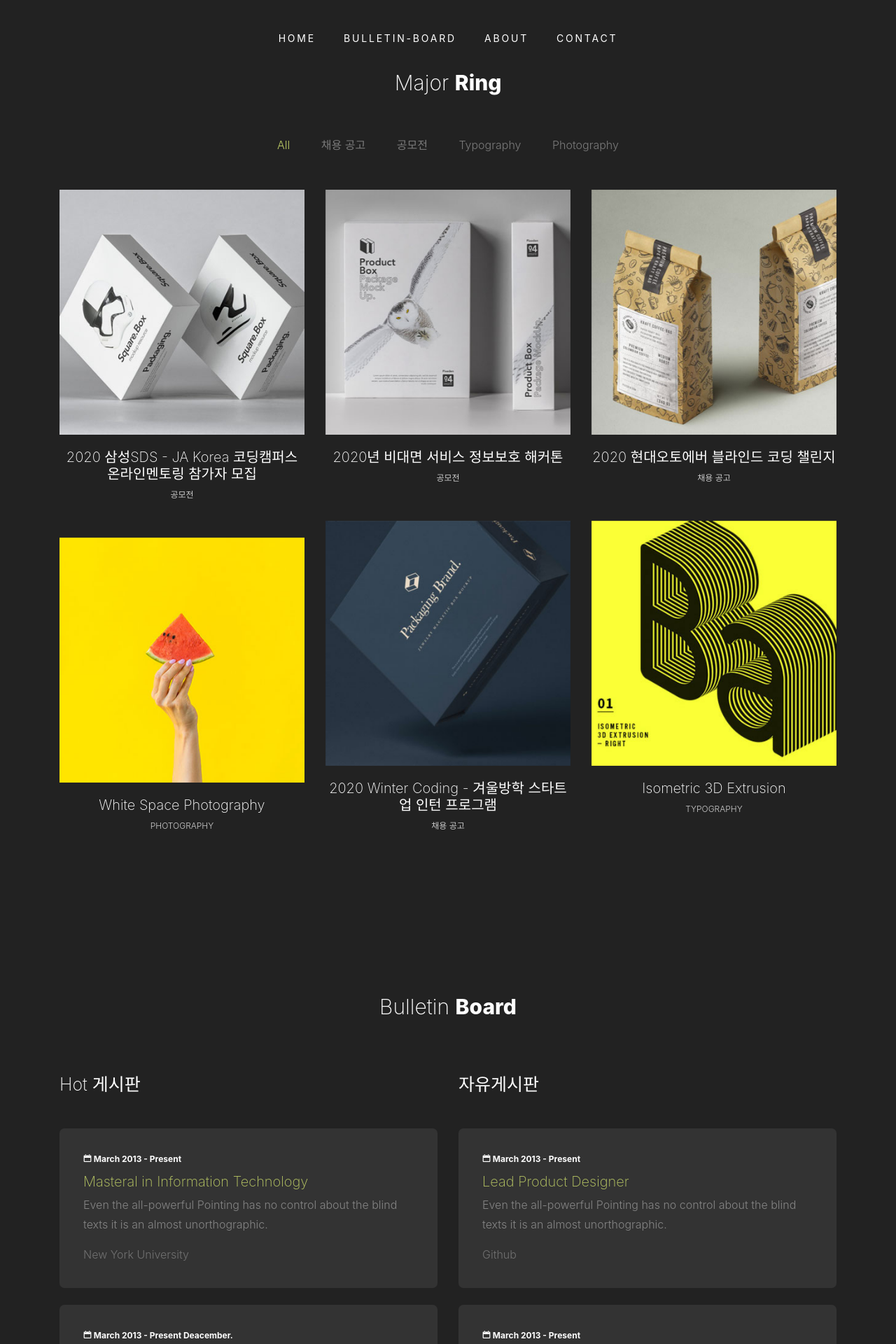
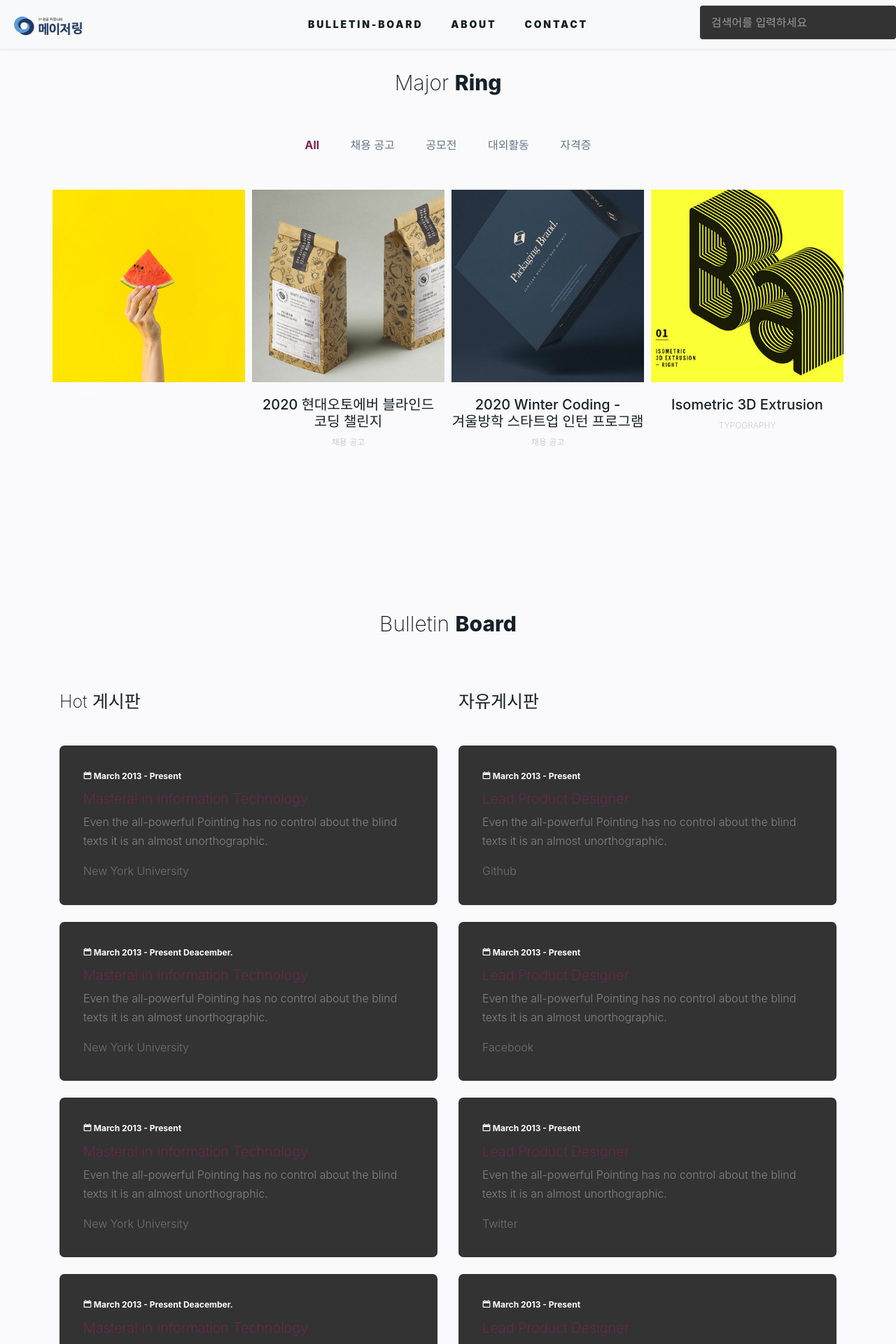
Before and after one commit to osamhack2020/WEB_Major-Ring_5mA, a Flask app: page / in a window 1280 px wide. Shown: the top 1920 px of the page at 70% size. Run offline with Flask 2, Linux system fonts and the light colour scheme; some libraries are stand-ins or nearby versions; some web fonts are replaced.

Commit message:
프론트엔드 수정

```diff
--- a/api/crawl_data.py
+++ b/api/crawl_data.py
@@ -7,3 +7,5 @@ from bs4 import BeautifulSoup
 def show_activity(url):
     soup = BeautifulSoup(urlopen(url),"html.parser")
     return str(soup.select("div.tit > a"))
+
+print(show_activity("https://wevity.com"))
--- /dev/null
+++ b/static/css/custom.css
@@ -0,0 +1,33 @@
+:root {
+    --my-background: #fafafc;
+    --my-main: #1C3561;
+    --my-point: #7F2153;
+    --my-black: #162029;
+    --my-basic: #fff;
+    --my-link: #66758f;
+}
+
+/*.overlay{
+    position:absolute;
+    top:0;
+    bottom:0;
+    left:0;
+    right:0;
+    width:100%;
+    height:100%;
+    opacity:0;
+    transition: .2s ease;
+    background-color: var(--my-black);
+}
+
+.overlay-text{
+    color:white;
+    font-size:20px;
+    position:absolute;
+    top:50%;
+    left:50%;
+    -webkit-transform: translate(-50%,-50%);
+    -ms-transform: translate(-50%,-50%);
+    transform: translate(-50%,-50%);
+    text-align: center;
+}*/
--- a/static/css/style.css
+++ b/static/css/style.css
@@ -1,7 +1,8 @@
+/*커스텀 변수*/
+
 body {
-  background: #fff;
   color: rgba(255, 255, 255, 0.4);
-  background: #222;
+  background: var(--my-background);
   line-height: 1.7;
   font-size: 16px;
   font-weight: 300; }
@@ -31,7 +32,7 @@ body {
   color: #fff; }
 
 h1, h2, h3, h4, h5 {
-  color: #fff;
+  color: var(--my-black);
   font-weight: 200; }
 
 h2 {
@@ -41,26 +42,31 @@ a {
   -webkit-transition: .3s all;
   -o-transition: .3s all;
   transition: .3s all;
-  color: #bac964; }
+  color: var(--my-point); }
   a:hover, a:focus, a:active {
-    color: #b2c251;
+    color: var(--my-point);
     text-decoration: none; }
 
 .parent-nav-link-padding, .site-navbar .navbar-nav > li > a {
-  padding: 15px 20px !important; }
+    padding: 15px 20px !important; }
 
 .site-navbar {
-  border: none;
-  -webkit-box-shadow: none;
-  box-shadow: none;
-  border-radius: 0px;
-  margin-bottom: 0px;
-  background: none;
-  position: absolute;
-  top: 20px;
-  width: 100%;
-  z-index: 200;
-  background: #fff; }
+ background: #fff;
+    -webkit-box-shadow: 0px 1px 3px 0px rgba(0, 0, 0, 0.09);
+    box-shadow: 0px 1px 3px 0px rgba(0, 0, 0, 0.09);
+    position: fixed;
+    top: 0;
+    left: 0;
+    right: 0;
+    width: 100%;
+    -webkit-transform: translateY(0%);
+    -ms-transform: translateY(0%);
+    transform: translateY(0%);
+    z-index:20;
+  }
+
+
+
   .site-navbar .navbar-brand {
     display: inline-block;
     border: 2px solid #fff;
@@ -70,8 +76,6 @@ a {
     letter-spacing: .2em; }
     .site-navbar .navbar-brand:hover {
       color: #fff; }
-  .site-navbar.bg-light {
-    background: transparent !important; }
     @media (max-width: 991.98px) {
       .site-navbar.bg-light {
         background: #fff !important;
@@ -83,9 +87,9 @@ a {
           padding: 2px 10px !important;
           color: #000; } }
   .site-navbar .navbar-nav > li > a {
-    color: #fff !important;
+    color: var(--my-black) !important;
     font-size: 14px;
-    font-weight: 400;
+    font-weight: 1000;
     letter-spacing: .1em;
     position: relative;
     text-transform: uppercase;
@@ -316,25 +321,45 @@ a {
     margin: 0 0 30px 0; }
     .filters ul li {
       display: inline-block;
+      color: var(--my-link);
+      font-weight: 500;
       cursor: pointer;
       padding: 20px;
       -webkit-transition: .3s all ease;
       -o-transition: .3s all ease;
       transition: .3s all ease; }
       .filters ul li:hover {
-        color: #bac964; }
+        color: var(--my-point); }
       .filters ul li.active {
-        color: #bac964; }
+        color: var(--my-point);
+        font-weight: 700;}
 
 .single-portfolio {
   margin-bottom: 50px;
-  display: block; }
+      border-radius: 5px;
+    padding-right: 5px;
+    padding-left: 5px;
+  display: block;
+  }
+  @media (min-width: 576px){
+  .single-portfolio{
+  -webkit-box-flex: 0;
+    -ms-flex: 0 0 33.33333%;
+    flex: 0 0 33.33333%;
+    max-width: 25%;
+  }
+  }
+
   .single-portfolio .relative {
     margin-bottom: 20px; }
   .single-portfolio .p-inner {
     text-align: center; }
     .single-portfolio .p-inner h4 {
-      font-size: 20px; }
+        font-size: 20px;
+        font-weight: 540;
+        color:var(--my-black);
+        word-break:keep-all;
+        }
     .single-portfolio .p-inner .cat {
       font-size: 12px;
       text-transform: uppercase;
@@ -489,7 +514,7 @@ a {
     display: block;
     font-size: 16px; }
   .resume-item h3 {
-    color: #bac964;
+    color: var(--my-point);
     font-size: 20px; }
   .resume-item .school {
     color: rgba(255, 255, 255, 0.3); }
--- a/templates/index.html
+++ b/templates/index.html
@@ -6,6 +6,7 @@
     <title>Major-Ring</title>
     <meta charset="utf-8">
     <meta name="viewport" content="width=device-width, initial-scale=1, shrink-to-fit=no">
+    <link rel="stylesheet" href="{{ url_for('static', filename='css/custom.css')}}">
     <link rel="stylesheet" href="{{ url_for('static', filename='css/animate.css')}}">
     <link rel="stylesheet" href="{{ url_for('static', filename='css/flexslider.css')}}">
     <link rel="stylesheet" href="{{ url_for('static', filename='fonts/icomoon/style.css')}}">
@@ -25,13 +26,19 @@
         </button>
         <div class="collapse navbar-collapse justify-content-md-center" id="navbarsExample09">
             <ul class="navbar-nav">
-                <li class="nav-item"><a class="nav-link" href="#section-portfolio">Home</a>
+                <li class="nav-item" style="position:absolute; left:0">
+                    <a class="nav-link" href="#section-portfolio">
+                        <img style="width:100px" src="{{url_for('static', filename='images/major-ring-logo.png')}}"
+                             alt="">
+                    </a>
                 </li>
-                <li class="nav-item"><a class="nav-link" href="#section-resume">Bulletin-Board</a>
-                </li>
-                <li class="nav-item"><a class="nav-link" href="#section-about">About</a>
-                </li>
-                <li class="nav-item"><a class="nav-link" href="#section-contact">Contact</a>
+                <li class="nav-item"><a class="nav-link" href="#section-resume">Bulletin-Board</a></li>
+                <li class="nav-item"><a class="nav-link" href="#section-about">About</a></li>
+                <li class="nav-item"><a class="nav-link" href="#section-contact">Contact</a></li>
+                <li class="nav-item" style="position:absolute;right:0;">
+                    <form action="" class="site-form">
+                        <input type="text" class="form-control px-3 py-4" placeholder="검색어를 입력하세요">
+                    </form>
                 </li>
             </ul>
         </div>
@@ -50,44 +57,28 @@
                 <li class="active" data-filter="*">All</li>
                 <li data-filter=".packaging">채용 공고</li>
                 <li data-filter=".mockup">공모전</li>
-                <li data-filter=".typography">Typography</li>
-                <li data-filter=".photography">Photography</li>
+                <li data-filter=".typography">대외활동</li>
+                <li data-filter=".photography">자격증</li>
             </ul>
         </div>
         <div class="filters-content">
             <div class="row grid">
-                <div class="single-portfolio col-sm-4 all mockup">
+                <div class="single-portfolio col-sm-4 all photography">
                     <div class="relative">
                         <div class="thumb">
                             <div class="overlay overlay-bg"></div>
-                            <img class="image img-fluid" src="{{ url_for('static', filename='images/p1.jpg')}}" alt="">
+                            <img class="image img-fluid" src="{{ url_for('static',  filename='images/p6.jpg')}}" alt="">
+                            <div class="overlay">
+                                <div class="overlay-text">
+                                    test message
+                                </div>
+                            </div>
                         </div>
-                        <a href="{{ url_for('static', filename='images/p1.jpg')}}" class="img-pop-up">
+                        <a href="{{url_for('static', filename='images/p5.jpg')}}" class="img-pop-up">
                             <div class="middle">
                                 <div class="text align-self-center d-flex"></div>
                             </div>
                         </a>
-                    </div>
-                    <div class="p-inner">
-                        <h4>2020 삼성SDS - JA Korea 코딩캠퍼스 온라인멘토링 참가자 모집</h4>
-                        <div class="cat">공모전</div>
-                    </div>
-                </div>
-                <div class="single-portfolio col-sm-4 all mockup">
-                    <div class="relative">
-                        <div class="thumb">
-                            <div class="overlay overlay-bg"></div>
-                            <img class="image img-fluid" src="{{ url_for('static', filename='images/p2.jpg')}}" alt="">
-                        </div>
-                        <a href="{{ url_for('static', filename='images/p2.jpg')}}" class="img-pop-up">
-                            <div class="middle">
-                                <div class="text align-self-center d-flex"></div>
-                            </div>
-                        </a>
-                    </div>
-                    <div class="p-inner">
-                        <h4>2020년 비대면 서비스 정보보호 해커톤</h4>
-                        <div class="cat">공모전</div>
                     </div>
                 </div>
                 <div class="single-portfolio col-sm-4 all packaging">
@@ -141,23 +132,7 @@
                         <div class="cat">Typography</div>
                     </div>
                 </div>
-                <div class="single-portfolio col-sm-4 all photography">
-                    <div class="relative">
-                        <div class="thumb">
-                            <div class="overlay overlay-bg"></div>
-                            <img class="image img-fluid" src="{{ url_for('static',  filename='images/p6.jpg')}}" alt="">
-                        </div>
-                        <a href="{{url_for('static', filename='images/p5.jpg')}}" class="img-pop-up">
-                            <div class="middle">
-                                <div class="text align-self-center d-flex"></div>
-                            </div>
-                        </a>
-                    </div>
-                    <div class="p-inner">
-                        <h4>White Space Photography</h4>
-                        <div class="cat">photography</div>
-                    </div>
-                </div>
+
             </div>
         </div>
     </div>
@@ -241,7 +216,8 @@
     <div class="container">
         <div class="row mb-5 align-items-center">
             <div class="col-lg-7 pr-lg-5 mb-5 mb-lg-0">
-                <img src="{{url_for('static', filename='images/image_1.jpg')}}" alt="Image placeholder" class="img-fluid">
+                <img src="{{url_for('static', filename='images/image_1.jpg')}}" alt="Image placeholder"
+                     class="img-fluid">
             </div>
             <div class="col-lg-5 pl-lg-5">
                 <div class="section-heading">
@@ -253,8 +229,10 @@
                     regelialia. It is a paradisematic country, in which roasted parts of sentences fly into your
                     mouth.</p>
                 <p>
-                    <a href="{{ url_for('static',  filename='#section-contact')}}" class="btn btn-primary px-4 py-2 btn-sm smoothscroll">Hire Me</a>
-                    <a href="{{ url_for('static',  filename='#')}}" class="btn btn-secondary px-4 py-2 btn-sm">Download CV</a>
+                    <a href="{{ url_for('static',  filename='#section-contact')}}"
+                       class="btn btn-primary px-4 py-2 btn-sm smoothscroll">Hire Me</a>
+                    <a href="{{ url_for('static',  filename='#')}}" class="btn btn-secondary px-4 py-2 btn-sm">Download
+                        CV</a>
                 </p>
             </div>
         </div>
```
Also changed, not shown: other parts of static/css/style.css (+17 -16 lines), api/databse.py (+12 -25 lines), static/images/major-ring-logo.png (added), static/js/vendor/jquery.flexslider-min.js.
